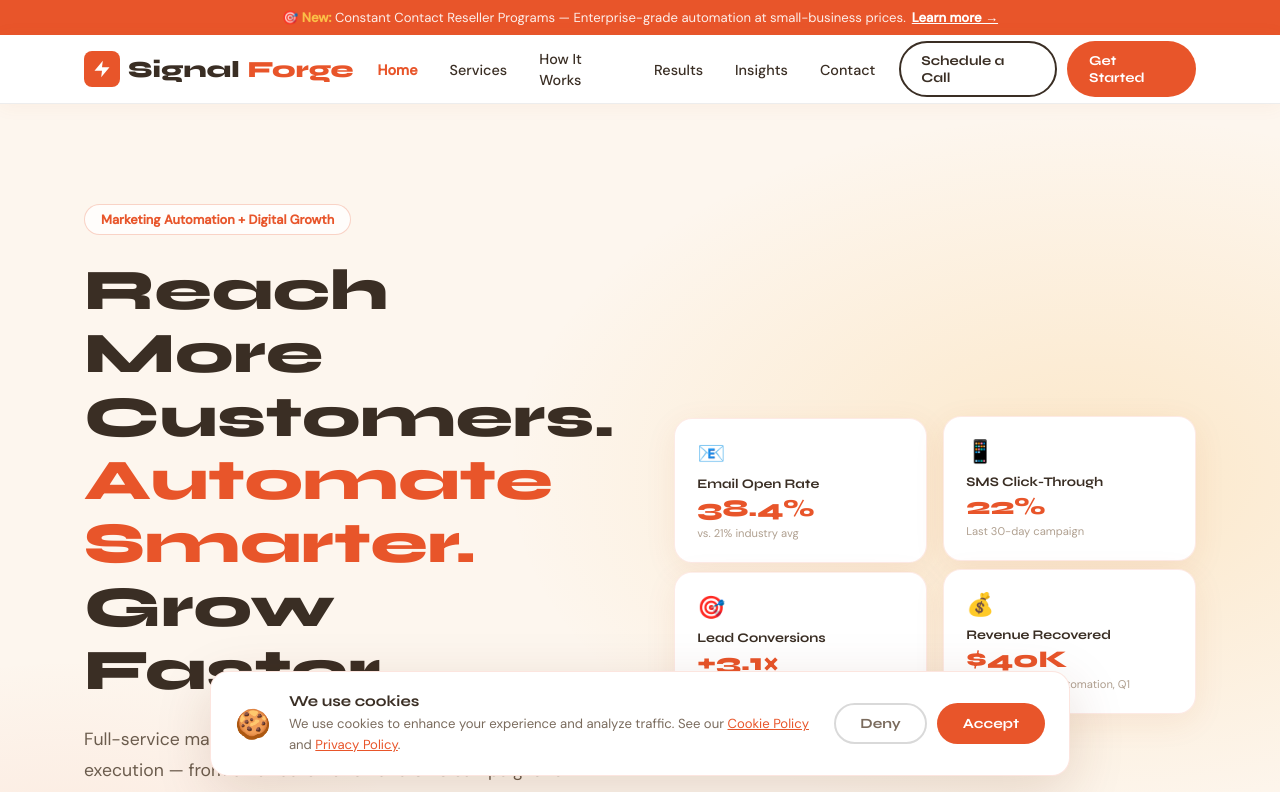
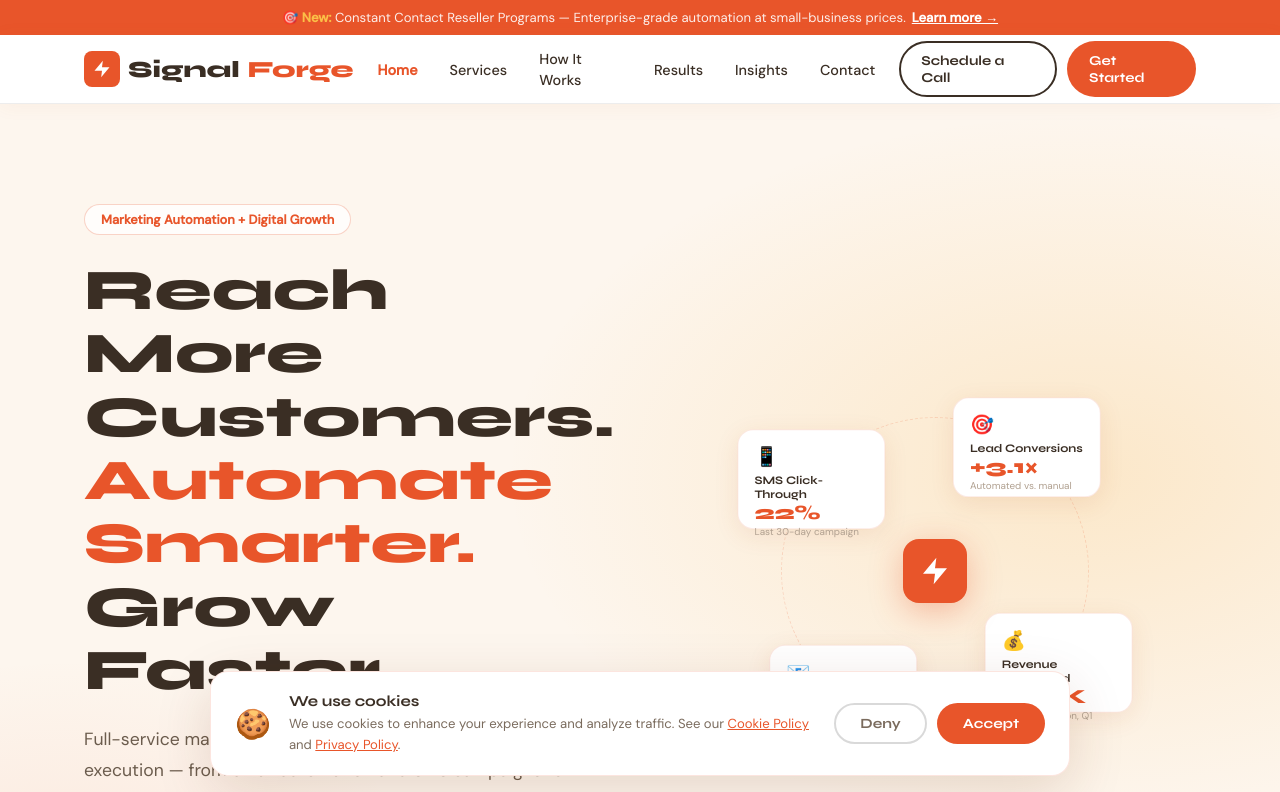
Before and after one commit to halojumper/SignalForge, a Next.js app: page / in a window 1280 px wide. Shown: the top 792 px of the page. Built offline with nearby package versions, Linux system fonts and the light colour scheme.

Commit message:
Add MetricCards component and remove old card data

```diff
--- a/app/page.tsx
+++ b/app/page.tsx
@@ -1,6 +1,7 @@
 import type { Metadata } from 'next';
 import Link from 'next/link';
 import CtaBand from '@/components/CtaBand';
+import MetricCards from '@/components/MetricCards';
 
 export const metadata: Metadata = { title: 'Home' };
 
@@ -13,13 +14,6 @@ const teasers = [
   { icon: '🤝', title: 'Constant Contact Partner', desc: 'As an authorized reseller, we give you access to enterprise-tier features at small-business pricing with full onboarding support.', href: '/contact', cta: 'Learn about reselling →' },
 ];
 
-const cards = [
-  { icon: '📧', title: 'Email Open Rate',    val: '38.4%', label: 'vs. 21% industry avg',           delay: '0s' },
-  { icon: '📱', title: 'SMS Click-Through',  val: '22%',   label: 'Last 30-day campaign',            delay: '1s' },
-  { icon: '🎯', title: 'Lead Conversions',   val: '+3.1×', label: 'Automated vs. manual',            delay: '2s' },
-  { icon: '💰', title: 'Revenue Recovered',  val: '$40K',  label: 'Abandoned cart automation, Q1',   delay: '3s' },
-];
-
 export default function Home() {
   return (
     <>
@@ -28,8 +22,6 @@ export default function Home() {
         <div style={{position:'absolute',inset:0,background:'radial-gradient(ellipse 70% 60% at 85% 40%, rgba(245,166,35,0.18) 0%, transparent 65%), radial-gradient(ellipse 50% 50% at 5% 90%, rgba(232,85,42,0.1) 0%, transparent 60%)',pointerEvents:'none'}} />
         <div className="container" style={{position:'relative',zIndex:2}}>
           <div style={{display:'grid',gridTemplateColumns:'1fr 1fr',gap:60,alignItems:'center'}}>
-
-            {/* LEFT: copy */}
             <div>
               <div style={{display:'inline-flex',alignItems:'center',gap:8,background:'rgba(255,255,255,0.75)',border:'1px solid rgba(232,85,42,0.25)',borderRadius:50,padding:'6px 16px',fontSize:'0.8rem',color:'var(--coral)',fontWeight:600,marginBottom:24}}>
                 Marketing Automation + Digital Growth
@@ -50,34 +42,12 @@ export default function Home() {
                 ✓ Constant Contact Authorized Partner &nbsp;·&nbsp; ✓ No long-term contracts
               </p>
             </div>
-
-            {/* RIGHT: 2×2 metric cards */}
-            <div style={{display:'grid',gridTemplateColumns:'1fr 1fr',gap:16}}>
-              {cards.map((card, i) => (
-                <div key={i} style={{
-                  background:'var(--white)',
-                  border:'1px solid rgba(232,85,42,0.12)',
-                  borderRadius:18,
-                  boxShadow:'0 8px 32px rgba(180,80,30,0.08)',
-                  padding:'20px 22px',
-                  animation:`floatCard 6s ease-in-out ${card.delay} infinite`,
-                }}>
-                  <div style={{fontSize:'1.4rem',marginBottom:8}}>{card.icon}</div>
-                  <div style={{fontFamily:'Syne,sans-serif',fontSize:'0.82rem',fontWeight:700,color:'var(--text)',marginBottom:4}}>{card.title}</div>
-                  <div style={{fontSize:'1.5rem',fontWeight:800,fontFamily:'Syne,sans-serif',color:'var(--coral)',lineHeight:1.1}}>{card.val}</div>
-                  <div style={{fontSize:'0.7rem',color:'var(--mid-gray)',marginTop:4,lineHeight:1.4}}>{card.label}</div>
-                </div>
-              ))}
+            {/* Animated metric cards */}
+            <div style={{display:'flex',justifyContent:'center',alignItems:'center'}}>
+              <MetricCards />
             </div>
-
           </div>
         </div>
-        <style>{`
-          @keyframes floatCard {
-            0%, 100% { transform: translateY(0); }
-            50%       { transform: translateY(-10px); }
-          }
-        `}</style>
       </section>
 
       {/* LOGOS */}
```
